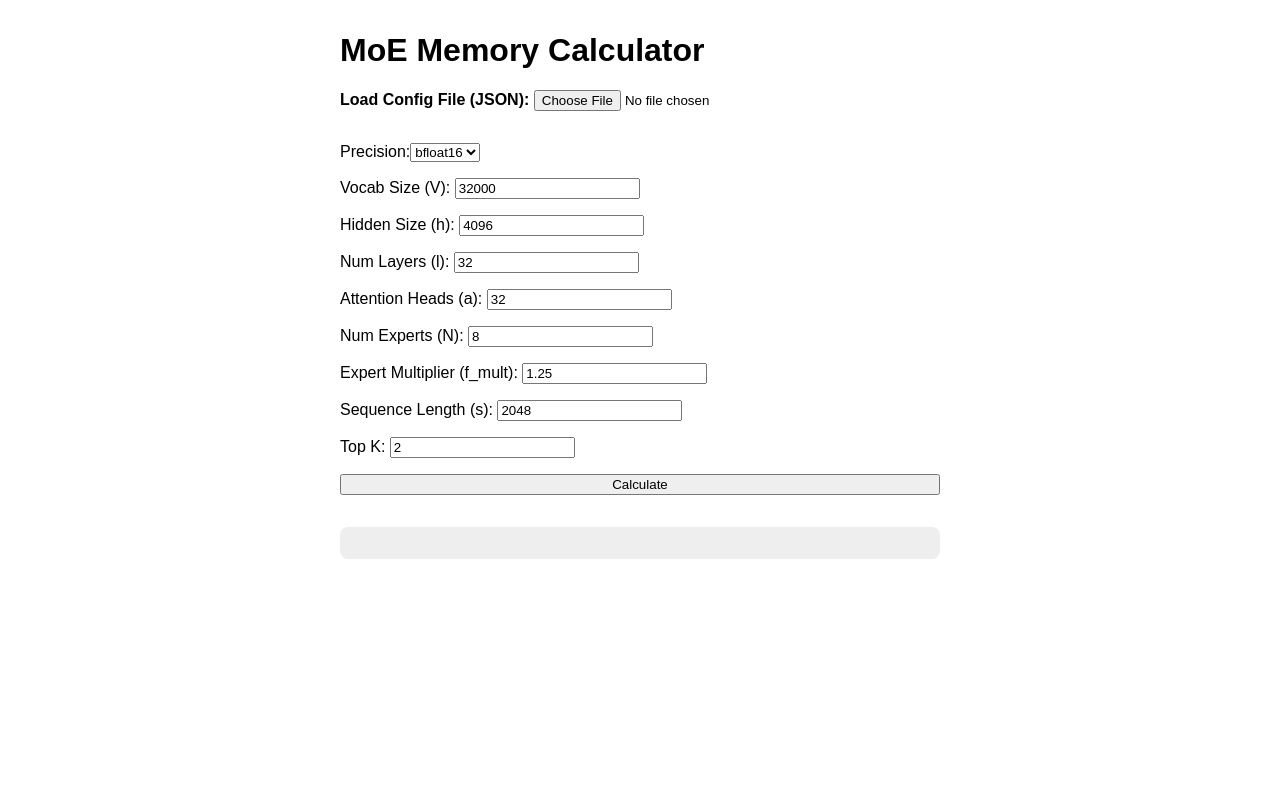
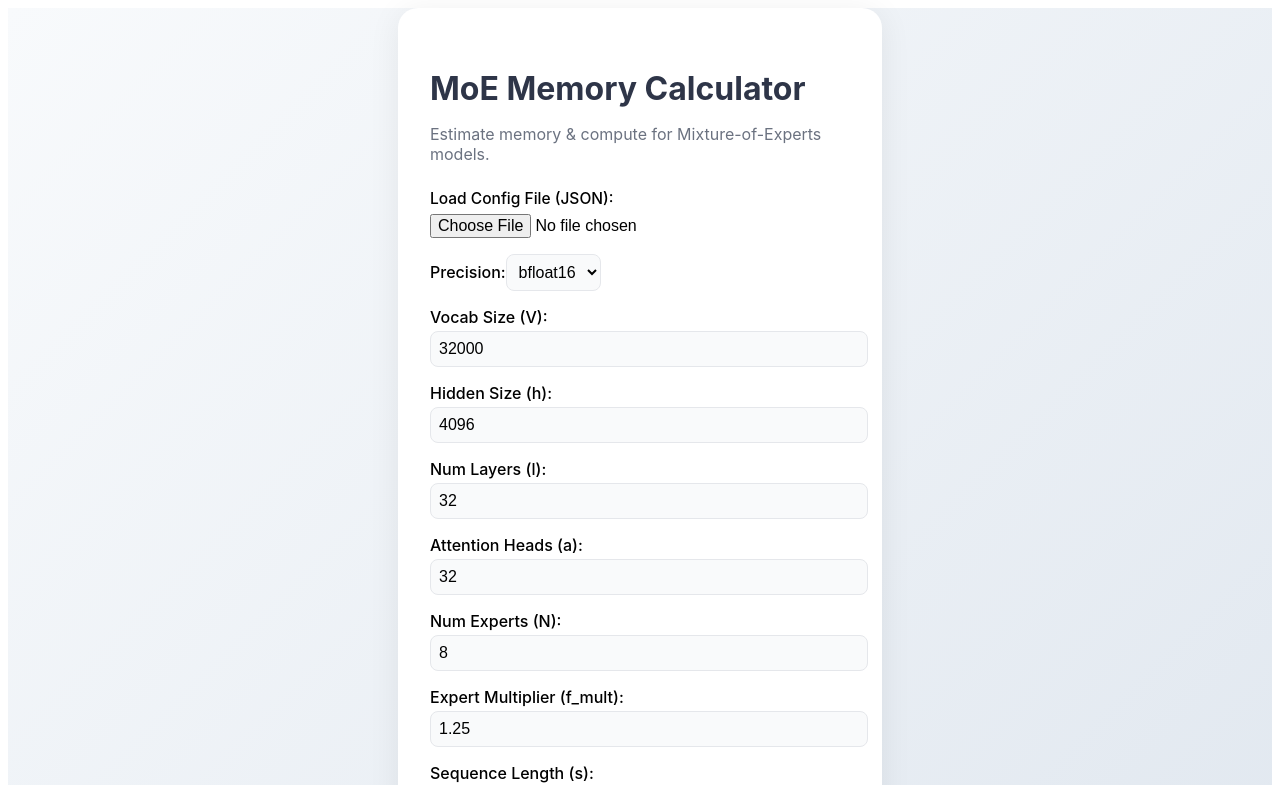
Before and after one commit to tinhoang-cerebras/cerebras-moe-calculator-new, a Next.js app: page / in a window 1280 px wide. Shown: the top 785 px of the page. Built offline with nearby package versions, Linux system fonts and the light colour scheme.

Commit message:
Update index.tsx

```diff
--- a/pages/index.tsx
+++ b/pages/index.tsx
@@ -85,54 +85,155 @@ export default function Home() {
   };
 
   return (
-    <main style={{maxWidth: 600, margin: "2rem auto", fontFamily: "sans-serif"}}>
-      <h1>MoE Memory Calculator</h1>
-      <label>
-        <b>Load Config File (JSON): </b>
+    <main
+  style={{
+    minHeight: "100vh",
+    background: "linear-gradient(135deg, #f8fafc 0%, #e0e7ef 100%)",
+    display: "flex",
+    alignItems: "center",
+    justifyContent: "center",
+    fontFamily: "Inter, Segoe UI, Arial, sans-serif"
+  }}
+>
+  <div
+    style={{
+      background: "#fff",
+      borderRadius: 20,
+      boxShadow: "0 4px 32px rgba(0,0,0,0.07)",
+      padding: "2.5rem 2rem",
+      maxWidth: 420,
+      width: "100%"
+    }}
+  >
+    <h1 style={{
+      fontSize: "2rem",
+      fontWeight: 700,
+      marginBottom: 8,
+      color: "#2e3548"
+    }}>
+      MoE Memory Calculator
+    </h1>
+    <p style={{ color: "#6b7280", marginBottom: "1.5rem" }}>
+      Estimate memory & compute for Mixture-of-Experts models.
+    </p>
+    <label style={{ marginBottom: 12, display: "block", fontWeight: 500 }}>
+      <span style={{ fontSize: "0.97rem" }}>Load Config File (JSON):</span>
       <input
         type="file"
         accept=".json,application/json"
         onChange={handleFileChange}
-          style={{marginBottom: "1rem"}}
+        style={{
+          marginTop: 6,
+          display: "block",
+          fontSize: "1rem"
+        }}
       />
     </label>
-<form onSubmit={handleSubmit} style={{display: "grid", gap: "1rem", marginTop: "1rem"}}>
-  <label>
+    <form
+      onSubmit={handleSubmit}
+      style={{
+        display: "flex",
+        flexDirection: "column",
+        gap: "1rem"
+      }}
+    >
+      {/* Precision at the top */}
+      <label style={{ fontWeight: 500 }}>
         Precision:
-    <select value={precision} onChange={e => setPrecision(e.target.value)}>
-      {PRECISIONS.map(p => <option key={p} value={p}>{p}</option>)}
+        <select
+          value={precision}
+          onChange={e => setPrecision(e.target.value)}
+          style={{
+            marginTop: 4,
+            padding: "0.5rem",
+            borderRadius: 8,
+            border: "1px solid #e5e7eb",
+            background: "#f9fafb",
+            fontSize: "1rem"
+          }}
+        >
+          {PRECISIONS.map(p => (
+            <option key={p} value={p}>{p}</option>
+          ))}
         </select>
       </label>
-  <label>
-    Vocab Size (V): <input type="number" name="V" value={config.V} onChange={handleConfigChange} />
+      {/* All other fields */}
+      {[
+        { label: "Vocab Size (V):", name: "V", type: "number" },
+        { label: "Hidden Size (h):", name: "h", type: "number" },
+        { label: "Num Layers (l):", name: "l", type: "number" },
+        { label: "Attention Heads (a):", name: "a", type: "number" },
+        { label: "Num Experts (N):", name: "N", type: "number" },
+        { label: "Expert Multiplier (f_mult):", name: "f_mult", type: "number", step: "0.01" },
+        { label: "Sequence Length (s):", name: "s", type: "number" },
+        { label: "Top K:", name: "top_k", type: "number" }
+      ].map(field => (
+        <label key={field.name} style={{ fontWeight: 500 }}>
+          {field.label}
+          <input
+            type={field.type}
+            name={field.name}
+            value={config[field.name]}
+            onChange={handleConfigChange}
+            step={field.step}
+            style={{
+              marginTop: 4,
+              width: "100%",
+              padding: "0.5rem",
+              borderRadius: 8,
+              border: "1px solid #e5e7eb",
+              background: "#f9fafb",
+              fontSize: "1rem"
+            }}
+          />
         </label>
-  <label>
-    Hidden Size (h): <input type="number" name="h" value={config.h} onChange={handleConfigChange} />
-  </label>
-  <label>
-    Num Layers (l): <input type="number" name="l" value={config.l} onChange={handleConfigChange} />
-  </label>
-  <label>
-    Attention Heads (a): <input type="number" name="a" value={config.a} onChange={handleConfigChange} />
-  </label>
-  <label>
-    Num Experts (N): <input type="number" name="N" value={config.N} onChange={handleConfigChange} />
-  </label>
-  <label>
-    Expert Multiplier (f_mult): <input type="number" step="0.01" name="f_mult" value={config.f_mult} onChange={handleConfigChange} />
-  </label>
-  <label>
-    Sequence Length (s): <input type="number" name="s" value={config.s} onChange={handleConfigChange} />
-  </label>
-  <label>
-    Top K: <input type="number" name="top_k" value={config.top_k} onChange={handleConfigChange} />
-  </label>
-  <button type="submit" disabled={loading}>{loading ? "Calculating..." : "Calculate"}</button>
+      ))}
+      <button
+        type="submit"
+        disabled={loading}
+        style={{
+          marginTop: 8,
+          padding: "0.75rem",
+          borderRadius: 8,
+          border: "none",
+          background: loading ? "#cbd5e1" : "#2563eb",
+          color: "#fff",
+          fontWeight: 600,
+          fontSize: "1.08rem",
+          cursor: loading ? "not-allowed" : "pointer",
+          boxShadow: "0 2px 8px rgba(37,99,235,.06)",
+          transition: "background 0.18s"
+        }}
+      >
+        {loading ? "Calculating..." : "Calculate"}
+      </button>
     </form>
-      {error && <div style={{color: "red", marginTop: "1rem"}}>{error}</div>}
-      <pre style={{marginTop:"2rem", whiteSpace:"pre-wrap", background:"#eee", padding:"1rem", borderRadius:8}}>
+    {error && (
+      <div style={{
+        color: "#b91c1c",
+        background: "#fee2e2",
+        borderRadius: 8,
+        padding: "0.75rem",
+        marginTop: 18,
+        fontWeight: 500
+      }}>
+        {error}
+      </div>
+    )}
+    {result && (
+      <pre style={{
+        marginTop: 22,
+        whiteSpace: "pre-wrap",
+        background: "#f3f4f6",
+        padding: "1rem",
+        borderRadius: 12,
+        fontSize: "1.01rem",
+        color: "#264653"
+      }}>
         {result}
       </pre>
+    )}
+  </div>
 </main>
   );
 }
```
Lines whose indentation alone changed are shown as unchanged.
